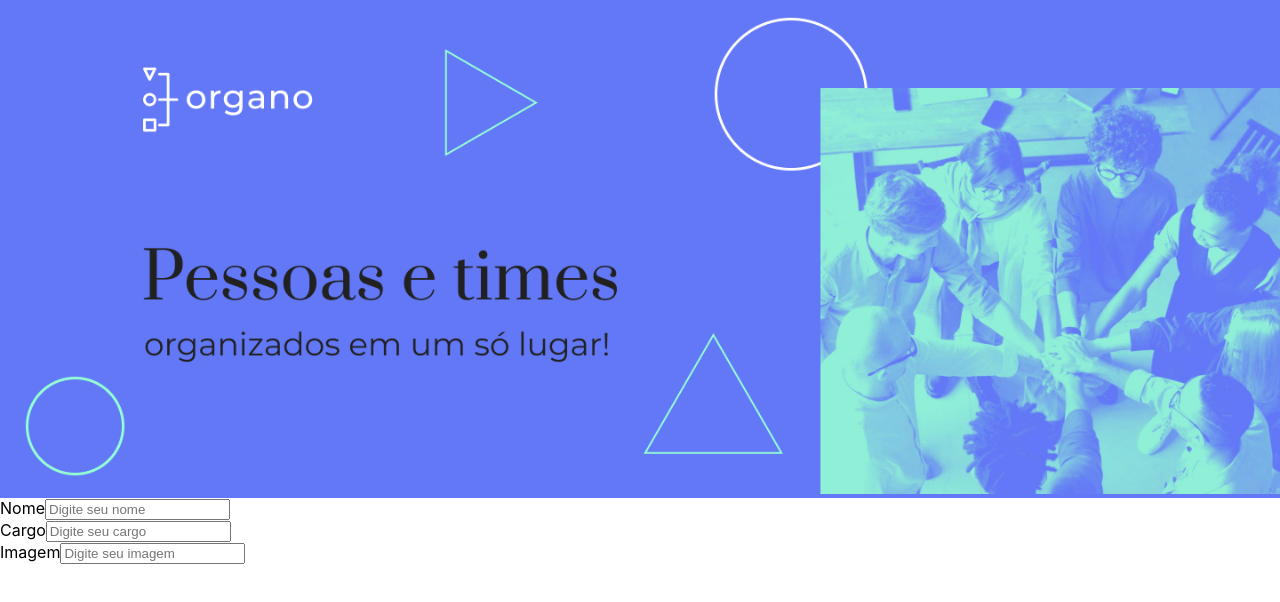
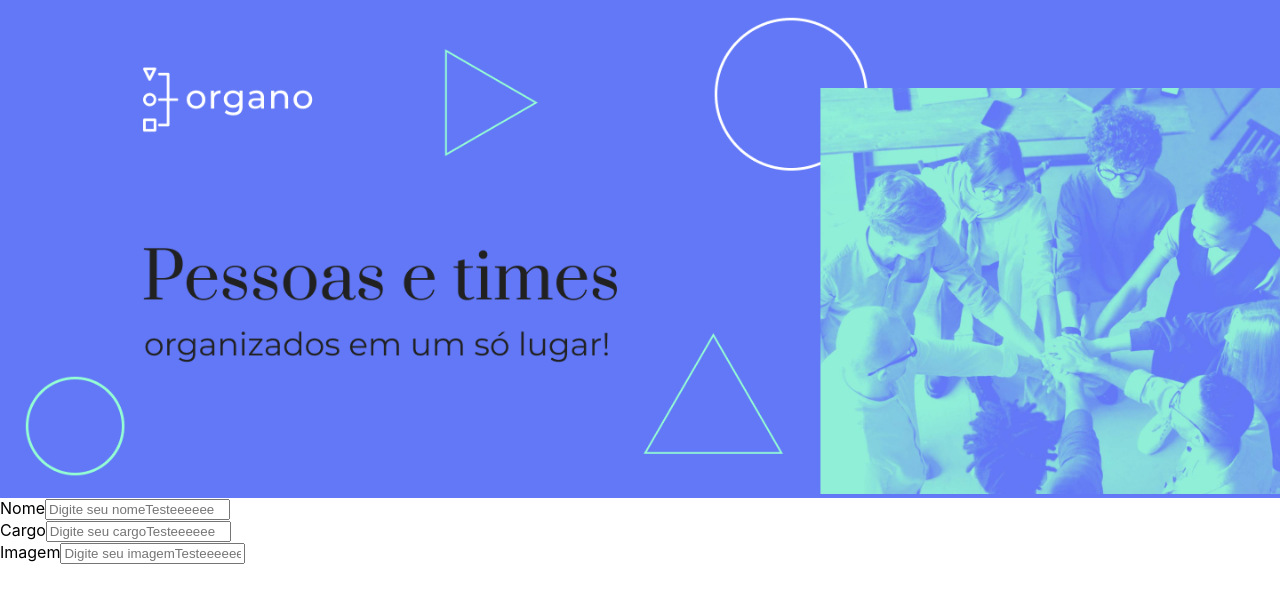
Before and after one commit to GuilhermeSerafim/interestelar, a React (Create React App) app: page / in a window 1280 px wide. Shown: the top 602 px of the page. Built offline with nearby package versions, Linux system fonts and the light colour scheme.

Commit message:
Aprendendo a concatenar props em uma template string

```diff
--- a/src/componentes/TextField/index.jsx
+++ b/src/componentes/TextField/index.jsx
@@ -1,12 +1,14 @@
 import './TextField.css';
 
 const TextField = (props) => {
+    const placeholderModificada = `${props.placeholder}Testeeeeee`
+
     return (
         <div className="campo-texto">
             {/* Imprimindo prop direto no html */}
             <label>{props.label}</label>
             {/* Imprimindo prop como propriedade */}
-            <input placeholder={props.placeholder}/>
+            <input placeholder={placeholderModificada}/>
         </div>
     )
 };
```
